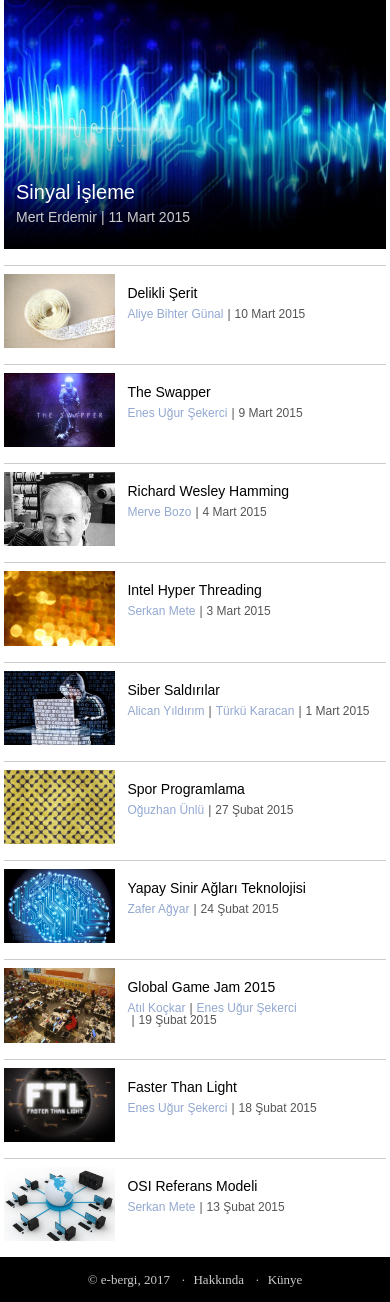
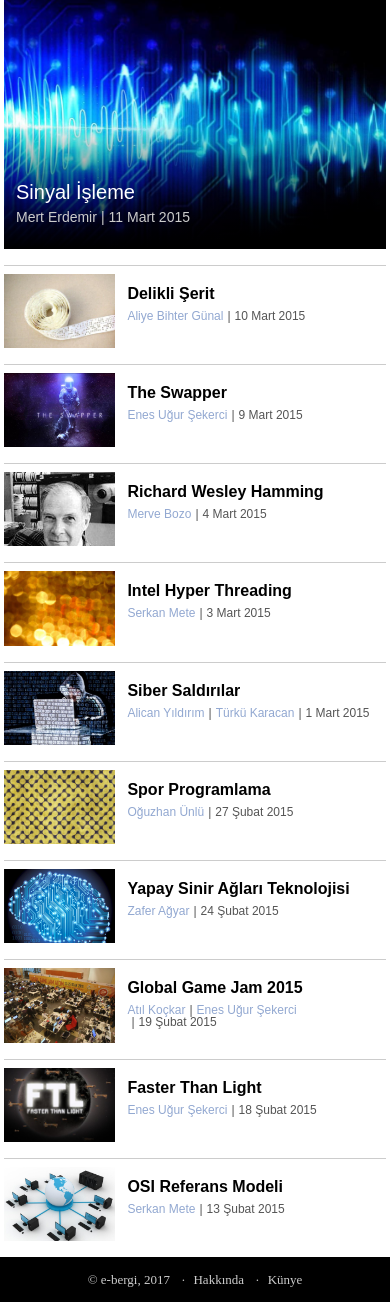
Before and after one commit to metucclub/bergi, a Django app: page / in a window 390 px wide. Shown: the part 556-1858 px from the top of the page. Run offline with Django 3.2, Linux system fonts and the light colour scheme; data comes from the database, SQL or seed files in the repository.

Commit message:
stop river-post being awkward

```diff
--- a/_bergi/static/style.css
+++ b/_bergi/static/style.css
@@ -235,12 +235,14 @@ a.tw:hover {
 }
 @media screen and (max-width: 479px){
 	.river-header h2 {
-		font-size: 14px;
+		font-size: 16px;
+		font-weight: bold;
 	}
 	.river-byline {
 		font-size: 12px;
 	}
 }
+
 
 .aside header {
 	border-top: 4px solid #92a8d1;
```
